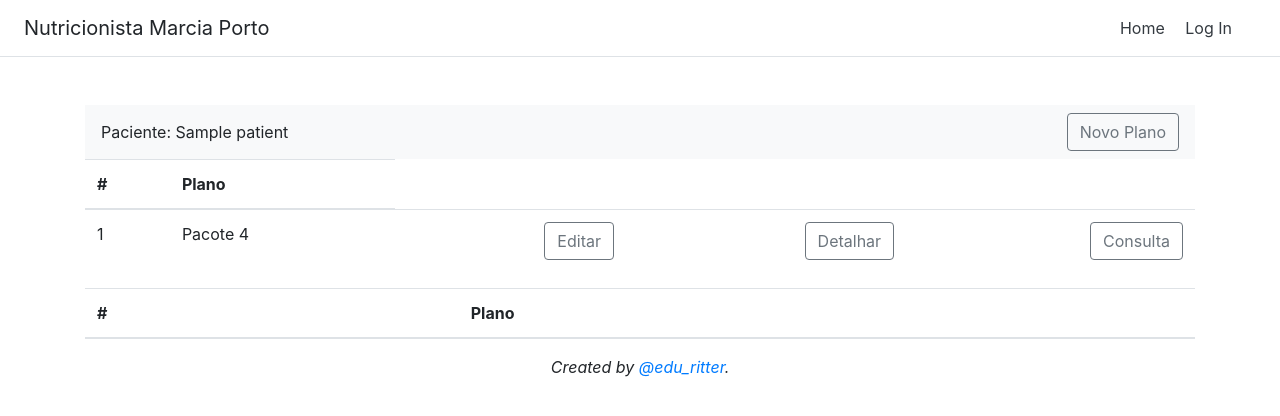
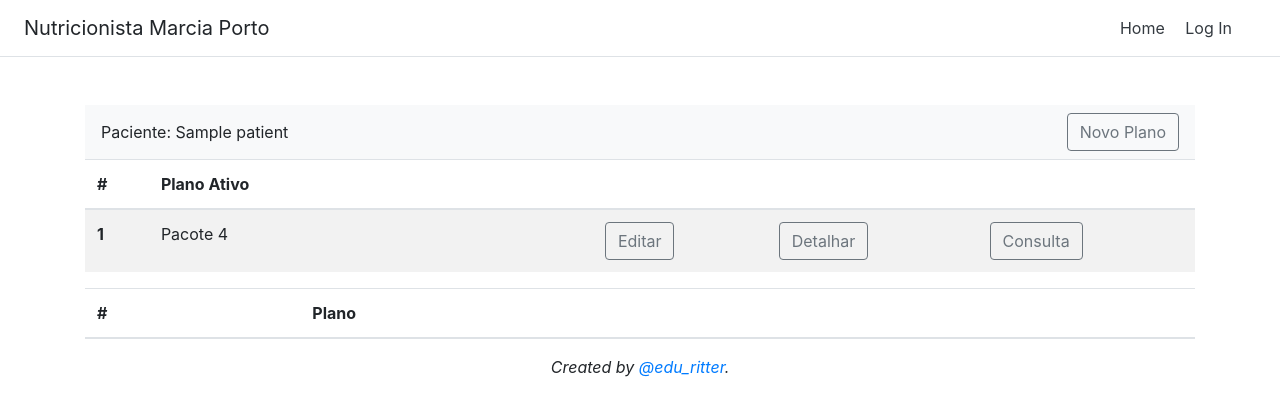
Before and after one commit to eduardoritter/mpbox, a Flask app: page /patient/1/plans in a window 1280 px wide. Shown: the top 416 px of the page. Run offline with Flask 2, Linux system fonts and the light colour scheme; tables that the repository leaves empty hold one stand-in row (values such as "Sample post"); lists and menus that the app fills with data are empty; some libraries are stand-ins or nearby versions.

Commit message:
DB update

```diff
--- a/mpbox/model.py
+++ b/mpbox/model.py
@@ -1,7 +1,7 @@
 import enum
 
 from datetime import datetime
-from sqlalchemy import Integer, String, DateTime, Column, Text, Numeric, Text, ForeignKey, Boolean, Enum
+from sqlalchemy import Integer, String, DateTime, Column, Text, Numeric, Text, ForeignKey, Boolean, Enum, Date, Time
 from sqlalchemy.orm import relationship
 from passlib.hash import pbkdf2_sha256
 from flask_login import UserMixin
@@ -50,6 +50,7 @@ class Patient(db.Model):
     name = Column(Text, nullable=False)
     cpf = Column(String, nullable=False)
     email = Column(String)
+    birthdate = Column(Date)
     plans = relationship("Plan", backref='patient')
     inactive = Column(Boolean, default=False)
     note = Column(Text)
@@ -74,6 +75,8 @@ class Visit(db.Model):
     __tablename__ = 'visit'
     id = Column(Integer, primary_key=True)
     plan_id = Column(Integer, ForeignKey('plan.id'))
+    date = Column(Date)
+    time = Column(Time)
     created = Column(DateTime, default=datetime.utcnow)
 
 
@@ -88,3 +91,11 @@ class User(UserMixin, db.Model):
 
     def verify_password(self, password):
         return pbkdf2_sha256.verify(password, self.password)
+
+class Log(db.Model):
+    __tablename__ = 'log'
+    id = Column(Integer, primary_key=True)
+    user_id = Column(Integer, ForeignKey("user.id"))
+    table = Column(String)
+    detail = Column(String)
+    created = Column(DateTime, default=datetime.utcnow)
--- a/mpbox/plan.py
+++ b/mpbox/plan.py
@@ -53,7 +53,7 @@ def update(id):
         db.session.commit()
 
         flash('Record was successfully updated')
-        return redirect(url_for("patient.index"))
+        return redirect(url_for("patient.plans", id=plan.patient_id))
 
     flash('Cannot update Plan')
     return render_template("plan.html", form=planForm)
--- a/mpbox/templates/patient_plans.html
+++ b/mpbox/templates/patient_plans.html
@@ -16,27 +16,27 @@
   </a>
 </nav>
 
-<ul class="edit">
-  <div class="table-responsive-sm">
-    <table class="table table-hover">
+  <table class="table table-striped">
     <thead>
       <tr>
         <th scope="col">#</th>
-          <th scope="col">Plano</th>
+        <th scope="col" style="width:40%">Plano Ativo</th>
+        <th scope="col"></th>
+        <th scope="col"></th>
+        <th scope="col"></th>
       </tr>
     </thead>
 
     <tbody>
       {% for p in activePlans %}
       <tr>
-          <td>{{ p.id }}</td>
+        <th scope="row">{{ p.id }}</th>
         <td>{{ p.plan_type }}</td>
         <td>
           <a href="{{ url_for('plan.update', id=p['id']) }}" title="{{ p.name }}">
             <button class="btn btn-outline-secondary">Editar</button>
           </a>
         </td>
-
         <td>
           <a href="{{ url_for('plan.display', id=p['id']) }}" title="{{ p.name }}">
             <button class="btn btn-outline-secondary">Detalhar</button>
@@ -52,30 +52,28 @@
       {% endfor %}
     </tbody>
   </table>
-  </div>
-</ul>
 
-<ul class="edit">
-  <div class="table-responsive-sm">
-    <table class="table table-hover">
+  <table class="table table-striped">
     <thead>
       <tr>
         <th scope="col">#</th>
-          <th scope="col">Plano</th>
+        <th scope="col" style="width:40%">Plano</th>
+        <th scope="col"></th>
+        <th scope="col"></th>
+        <th scope="col"></th>
       </tr>
     </thead>
 
     <tbody>
       {% for p in oldPlans %}
       <tr>
-          <td>{{ p.id }}</td>
+        <th scope="row">{{ p.id }}</th>
         <td>{{ p.plan_type }}</td>
         <td>
           <a href="{{ url_for('plan.update', id=p['id']) }}" title="{{ p.name }}">
             <button class="btn btn-outline-secondary">Editar</button>
           </a>
         </td>
-
         <td>
           <a href="{{ url_for('plan.display', id=p['id']) }}" title="{{ p.name }}">
             <button class="btn btn-outline-secondary">Detalhar</button>
@@ -91,6 +89,5 @@
       {% endfor %}
     </tbody>
   </table>
-  </div>
-</ul>
+
 {% endblock %}
```
Lines whose indentation alone changed are shown as unchanged.
